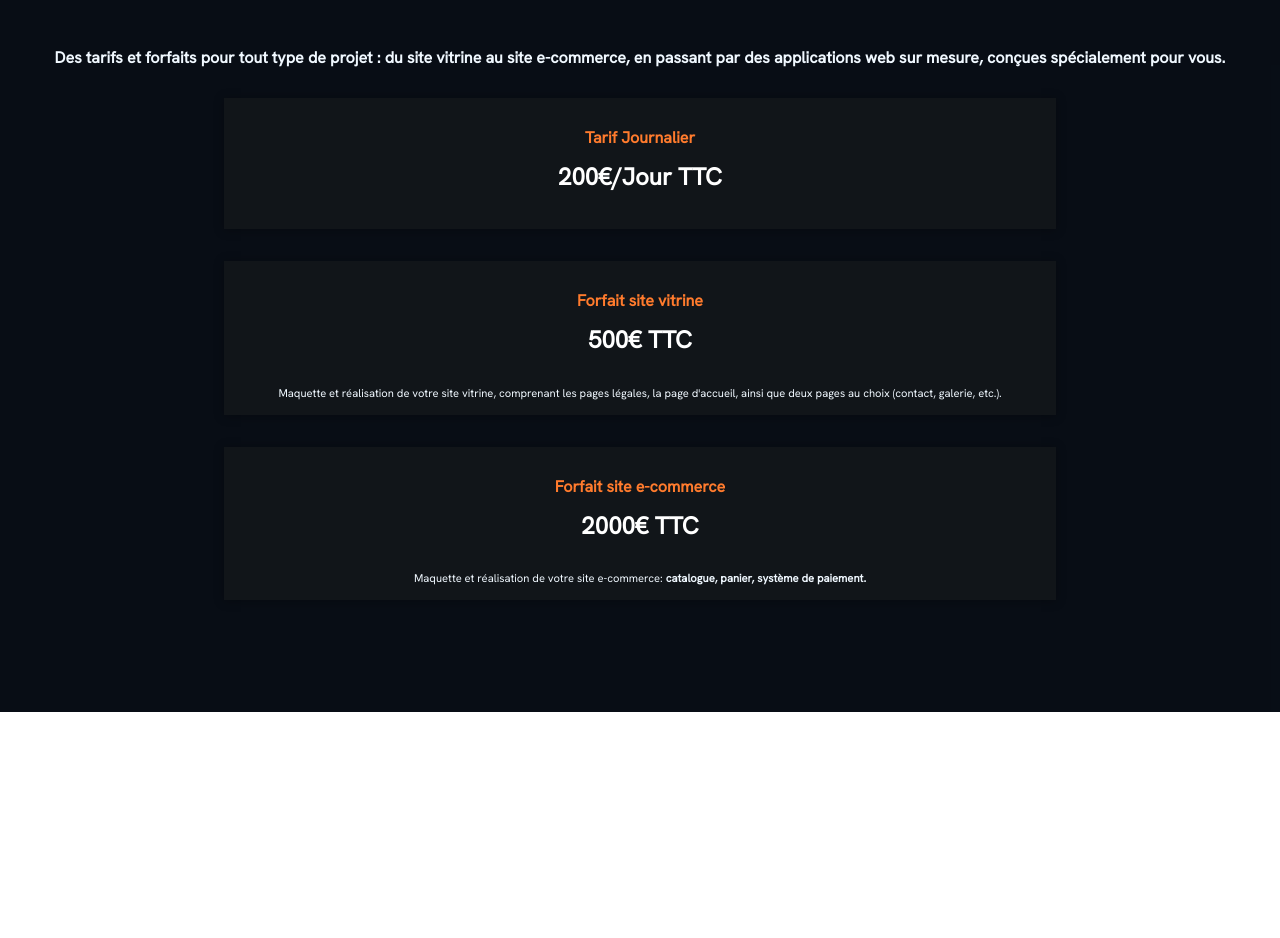
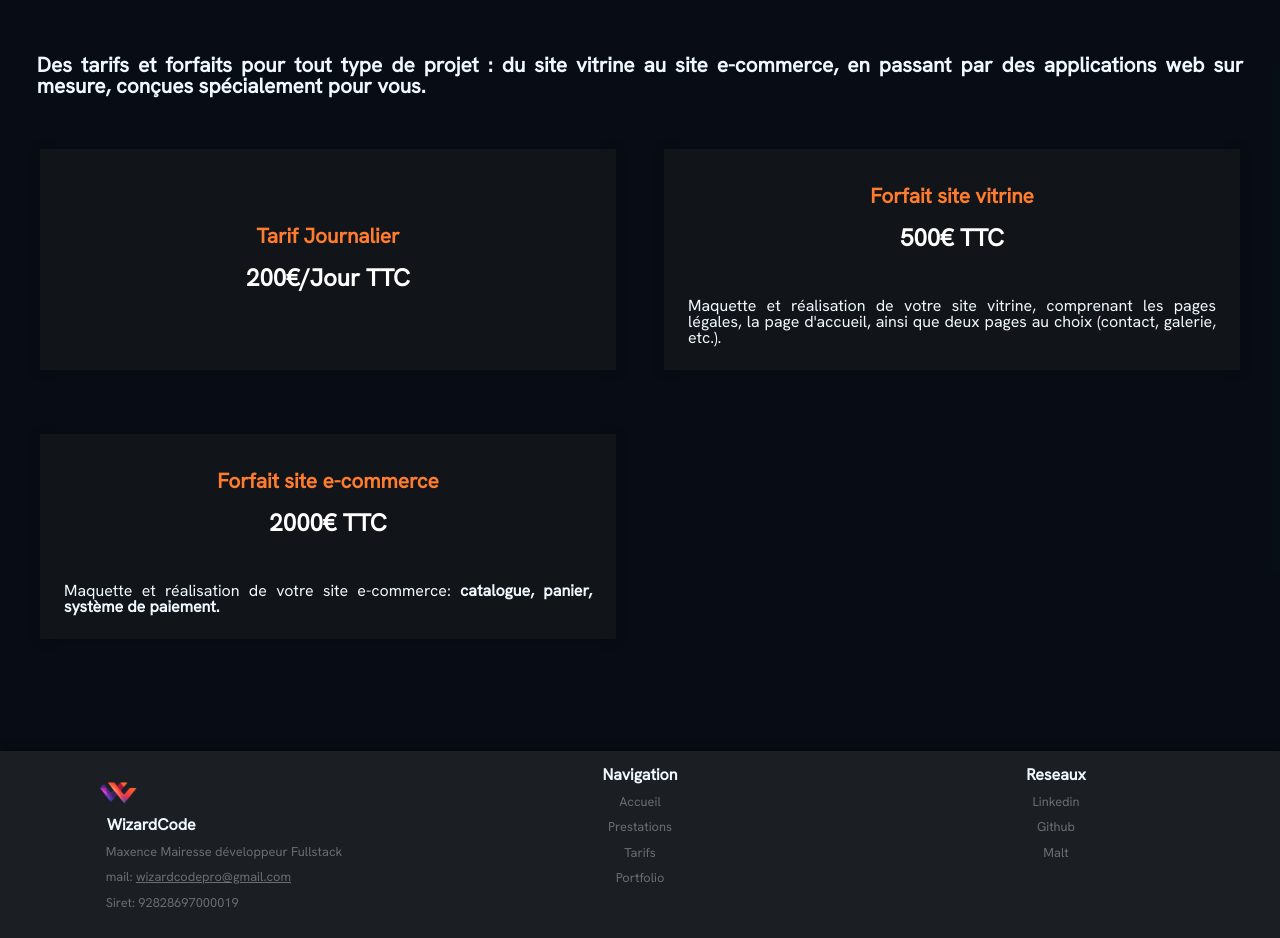
Before and after one commit to maxence-mairesse/Wizcode, a React (Vite) app: page /tarifs in a window 1280 px wide. Shown: the part 190-1128 px from the top of the page. Before the commit the page ends 902 px from the top, so only its background shows below. Built offline with nearby package versions, Linux system fonts and the light colour scheme.

Commit message:
media queries

```diff
--- a/index.html
+++ b/index.html
@@ -1,5 +1,5 @@
 <!DOCTYPE html>
-<html lang="en">
+<html lang="fr">
 	<head>
 		<meta charset="UTF-8" />
 		<meta name="viewport" content="width=device-width, initial-scale=1.0" />
--- a/src/components/App/App.tsx
+++ b/src/components/App/App.tsx
@@ -5,6 +5,7 @@ import Header from '../Header/Header';
 import Error from '../Error/Error';
 import Prestations from '../Presations/Prestations';
 import Tarifs from '../Tarifs/Tarifs';
+import Footer from '../Footer/Footer';
 
 function App() {
   return (
@@ -16,6 +17,7 @@ function App() {
         <Route path="/tarifs" element={<Tarifs />} />
         <Route path="*" element={<Error />} />
       </Routes>
+      <Footer />
     </div>
   );
 }
--- a/src/components/Footer/Footer.scss
+++ b/src/components/Footer/Footer.scss
@@ -0,0 +1,73 @@
+.Footer {
+  background-color: #1b1f23;
+  box-shadow: 1px 2px 10px #000000;
+  padding: 1em 1em;
+  img {
+    display: block;
+    width: 50px;
+    height: 50px;
+  }
+  .mail {
+    text-decoration: underline
+  }
+  h2{
+    font-weight: bold;
+    text-align: center;
+  }
+  .name h2 {
+    text-align: start;
+  }
+
+  ul {
+    text-align: start;
+    color: rgba(255, 255, 255, 0.35);
+
+    li {
+      margin: 1em 0;
+    }
+
+  }
+
+  .hidden {
+    display: none
+  }
+
+  @media (min-width: 768px) {
+    display: flex;
+    img{
+      margin-right: 13.2em;
+    }
+    li{
+    font-size: .8em;
+  }
+    div {
+      display: flex;
+      flex-direction: column;
+      width: 50%;
+      justify-content: center;
+
+      h2 {
+        font-size: 1em;
+      }
+    }
+    .name {
+      text-align: start;
+      align-items: center;
+      h2{
+        padding-right: 9.1em;
+      }
+    }
+    .hidden{display: block}
+    .list {
+      h2{
+
+      }
+      text-align: center;
+      display: block;
+    }
+  }
+
+  a:hover {
+    text-decoration: underline
+  }
+}
--- a/src/components/Footer/Footer.tsx
+++ b/src/components/Footer/Footer.tsx
@@ -0,0 +1,56 @@
+import './Footer.scss';
+
+const Footer = () => {
+  return (
+    <div className="Footer">
+      <div className="name">
+        <img src="./logo.png" alt="" />
+        <h2>WizardCode</h2>
+        <ul>
+          <li>Maxence Mairesse développeur Fullstack</li>
+
+          <li>
+            mail:{' '}
+            <a className="mail" href="mailto:wizardcodepro@gmail.com">
+              wizardcodepro@gmail.com{' '}
+            </a>
+          </li>
+          <li>Siret: 92828697000019</li>
+        </ul>
+      </div>
+      <div className="navigation hidden ">
+        <h2>Navigation</h2>
+        <ul className="nav list">
+          <li>
+            <a href="/">Accueil</a>
+          </li>
+          <li>
+            <a href="/prestations">Prestations</a>
+          </li>
+          <li>
+            <a href="/tarifs">Tarifs</a>
+          </li>
+          <li>
+            <a href="/portfolio">Portfolio</a>
+          </li>
+        </ul>
+      </div>
+      <div className="reseaux  hidden">
+        <h2>Reseaux</h2>
+        <ul className="reseau-nav list">
+          <li>
+            <a href="https://www.linkedin.com/in/maxence-mairesse/">Linkedin</a>
+          </li>
+          <li>
+            <a href="https://github.com/maxence-mairesse">Github</a>
+          </li>
+          <li>
+            <a href="https://www.malt.fr/profile/maxencemairesse01">Malt</a>
+          </li>
+        </ul>
+      </div>
+    </div>
+  );
+};
+
+export default Footer;
--- a/src/components/Header/Header.scss
+++ b/src/components/Header/Header.scss
@@ -12,7 +12,7 @@ header {
   align-items: center;
   font-size: 1em;
   color: aliceblue;
-  background-color: #1b1f23;;
+  background-color: #1b1f23;
 
   h1 {
 
@@ -102,7 +102,7 @@ border: none;
 
 
     ul.OpenMenu {
-      width: 80%;
+      width: 90%;
       position: relative;
       margin: auto;
       height: 100%;
@@ -113,6 +113,7 @@ border: none;
 
       a {
         width: calc(100% / 2 - 2em);
+        height: calc((100vh - 20vh) / 2 );
         border: rgba(255, 145, 77, 0.18) dashed 1px;
         border-radius: 5px;
         display: flex;
--- a/src/components/Home/Home.scss
+++ b/src/components/Home/Home.scss
@@ -218,14 +218,23 @@ padding:1em ;
     }
   }
     .accroche{
+
+        margin: 10em 0 10em 0;
       .adjectif{
+        padding: 10em .5em;
         flex-direction: row;
-justify-content: space-between;
+        justify-content: space-between;
+        li{
+
+        }
         div ul li:last-child{
           width: 80%;
 
         }
       }
+    }
+    .stack{ margin: 10em 0 7em 0;
+
     }
     .pourquoi{
       p{width: 60%;
@@ -245,4 +254,5 @@ justify-content: space-between;
       }
     }
 
+
   }}
--- a/src/components/Presations/Presations.scss
+++ b/src/components/Presations/Presations.scss
@@ -1,19 +1,21 @@
-.Prestations{
+.Prestations {
 
   padding: 5em 1em;
-.entete{
-  h2{
+
+  .entete {
+    h2 {
       text-align: center;
       font-size: 2em;
       text-transform: uppercase;
       font-weight: bold;
-    background: linear-gradient(to left, rgb(255, 94, 0), rgb(121,121,244));
+      background: linear-gradient(to left, rgb(255, 94, 0), rgb(121, 121, 244));
       background-clip: text;
       -webkit-background-clip: text;
       -webkit-text-fill-color: transparent;
 
     }
-  h3{
+
+    h3 {
       text-align: center;
       display: inline-block;
       font-size: 1em;
@@ -22,14 +24,17 @@
 
     }
   }
-  .service{
+
+  .service {
     margin-top: 5em;
-   h3{
+
+    h3 {
       font-weight: bold;
       font-size: 1.5em
     }
-    ul{
-      li{
+
+    ul {
+      li {
         display: flex;
         flex-direction: column;
         justify-content: space-evenly;
@@ -41,9 +46,17 @@
         background-color: #111519;
         box-shadow: rgba(0, 0, 0, 0.29) 0px 1px 10px;
 
-        p{font-size: 0.8em};
+        h4 {
+          font-weight: bold;
+          font-size: 1em;
+        }
 
-        div{
+        p {
+          font-size: 0.8em
+        }
+      ;
+
+        div {
           display: flex;
           align-items: center;
           justify-content: center;
@@ -57,21 +70,24 @@
     }
   }
 
-  .contact{
+  .contact {
     border-radius: 3px;
     padding: 1em;
-    h4{
+
+    h4 {
       font-weight: bold;
       font-size: 1.5em;
     }
+
     background-image: url("../../../geo.png");
     background-repeat: no-repeat;
     background-size: cover;
     width: 80%;
     margin: 3em auto 0 auto;
     background-color: #a223ffc2;
-    a{
-      background: linear-gradient(to left, rgb(255, 94, 0), rgb(121,121,244));
+
+    a {
+      background: linear-gradient(to left, rgb(255, 94, 0), rgb(121, 121, 244));
       display: inline-block;
       margin-top: 1em;
       padding: .5em;
@@ -79,4 +95,53 @@
       box-shadow: 0px 2px 10px rgb(0 0 0 / 69%);
     }
   }
+
+  @media (min-width: 768px) {
+    .entete{
+      h2{
+        font-size: 2em;
       }
+      h3{
+        font-size: 1.3em;
+      }
+    }
+    .service {
+      h3{ font-size: 1.5em;
+        }
+      ul {
+        display: flex;
+        flex-wrap: wrap;
+
+        li {
+          width: 45vw;
+
+          h4 {
+            font-size: 1.3em;
+          }
+
+          p {
+            font-size: 1em
+          }
+
+          div {
+            width: 60px;
+            height: 60px;
+            border-radius: 50px;
+          }
+        }
+      }
+    }
+    .contact {
+      height: 20vh;
+      display: flex;
+      flex-direction: column;
+      justify-content: center;
+      align-items: center;
+
+      a {
+        width: 20vw;
+      }
+    }
+  }
+
+}
--- a/src/components/Presations/Prestations.tsx
+++ b/src/components/Presations/Prestations.tsx
@@ -59,7 +59,7 @@ const Prestations = () => {
           </li>
         </ul>
 
-        <h3> vous êtes convaincus ?</h3>
+        {/* <h3> vous êtes convaincus ?</h3> */}
 
         <div className="contact">
           <h4>Contactez moi sur Malt</h4>
--- a/src/components/Tarifs/Tarifs.scss
+++ b/src/components/Tarifs/Tarifs.scss
@@ -1,19 +1,20 @@
-.Tarifs{
+.Tarifs {
   padding: 5em 1em;
 
-  .entete{
-    h2{
+  .entete {
+    h2 {
       text-align: center;
       font-size: 2em;
       text-transform: uppercase;
       font-weight: bold;
-      background: linear-gradient(to left, rgb(255, 94, 0), rgb(121,121,244));
+      background: linear-gradient(to left, rgb(255, 94, 0), rgb(121, 121, 244));
       background-clip: text;
       -webkit-background-clip: text;
       -webkit-text-fill-color: transparent;
       margin-bottom: 1em;
     }
-    h3{
+
+    h3 {
       display: inline-block;
       font-size: 1em;
       font-weight: bold;
@@ -24,36 +25,80 @@
 
 
   }
-  .blockTarif{
-    h3{
+
+  .blockTarif {
+    h3 {
       font-weight: bold;
       font-size: 1em;
       color: #ff7b2d;
-      margin-top:1em
+      margin-top: 1em
     }
-    h4{
+
+    h4 {
       font-size: 1.5em;
       color: white;
       font-weight: bold;
       margin: .8em 0 1em 0;
     }
-    p{
+
+    p {
       text-align: justify;
       margin-top: 1em;
       font-size: 0.7em;
-      span{
+
+      span {
         font-weight: bold;
       }
     }
+
     display: flex;
     flex-direction: column;
     align-items: center;
     justify-content: center;
-    margin:  2em auto;
+    margin: 2em auto;
     padding: 1em;
     background-color: #111519;
     box-shadow: rgba(0, 0, 0, 0.29) 0px 1px 10px;
     width: 65vw;
     min-height: 15vh;
   }
+
+  .blockhidden {
+    display: none
+  }
+
+  @media (min-width: 768px) {
+    .entete {
+      h2 {
+        font-size: 2em;
+      }
+
+      h3 {
+        margin: 1em;
+        font-size: 1.3em;
+      }
+    }
+    .sectionTarif {
+      display: flex;
+      flex-wrap: wrap;
+
+      .blockhidden{
+        display: block;
+        opacity: 0;
+      }
+      .blockTarif {
+        width: 45vw;
+        h3{
+          font-size: 1.3em;
+        }
+        h4{
+          font-size: 1.5em;
+        }
+        p{
+          font-size: 1em;
+          padding: 0.5em;
+        }
+      }
+    }
+  }
 }
--- a/src/components/Tarifs/Tarifs.tsx
+++ b/src/components/Tarifs/Tarifs.tsx
@@ -11,6 +11,7 @@ const Tarifs = () => {
           conçues spécialement pour vous.{' '}
         </h3>
       </div>
+      <div className="sectionTarif">
         <div className="TarifJournalier blockTarif">
           <h3>Tarif Journalier</h3>
           <h4>200€/Jour TTC</h4>
@@ -35,6 +36,9 @@ const Tarifs = () => {
             <span>catalogue, panier, système de paiement. </span>
           </p>
         </div>
+
+        <div className="blockhidden blockTarif" />
+      </div>
     </div>
   );
 };
```
Also changed, not shown: src/components/Header/Header.tsx (+0 -44 lines), public/logo.png. Lines whose indentation alone changed are shown as unchanged.
